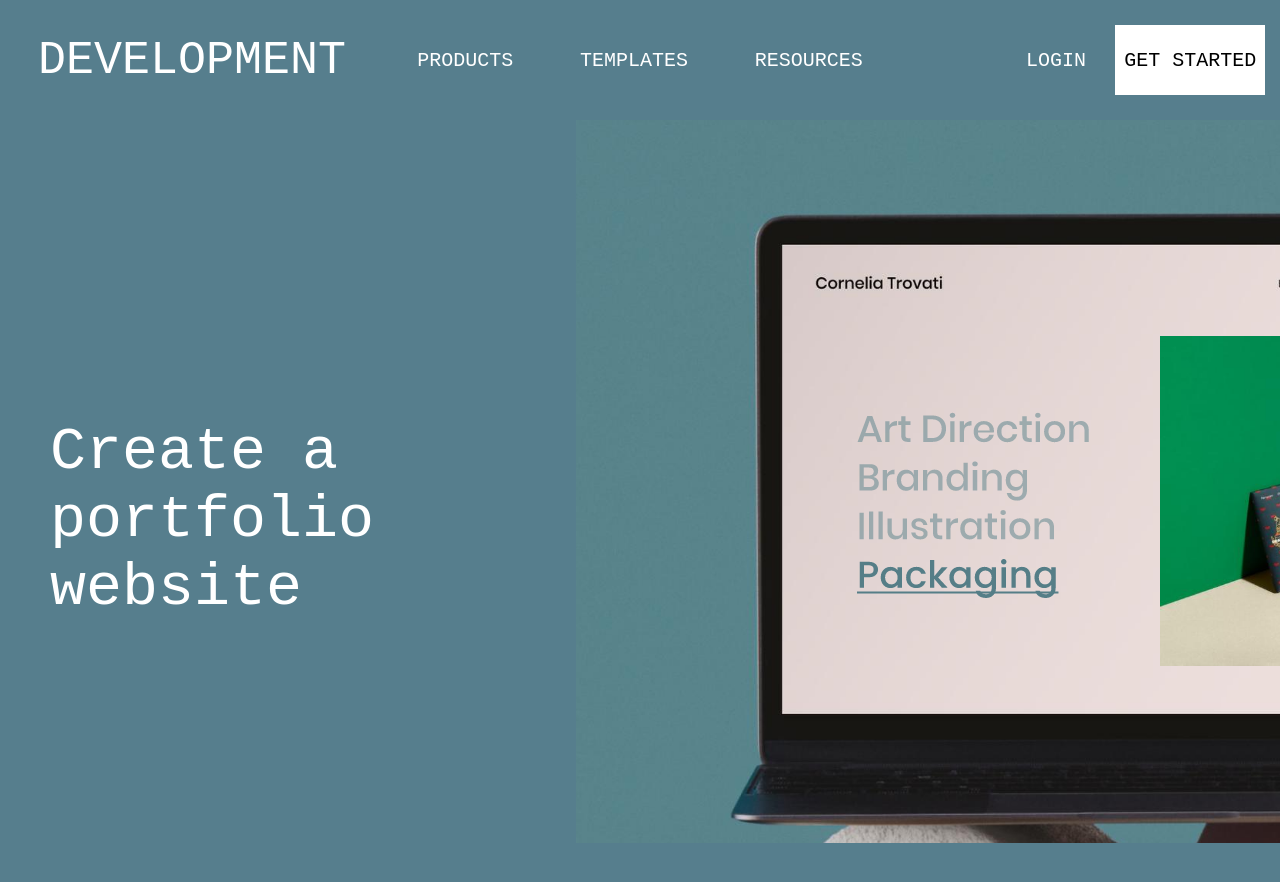
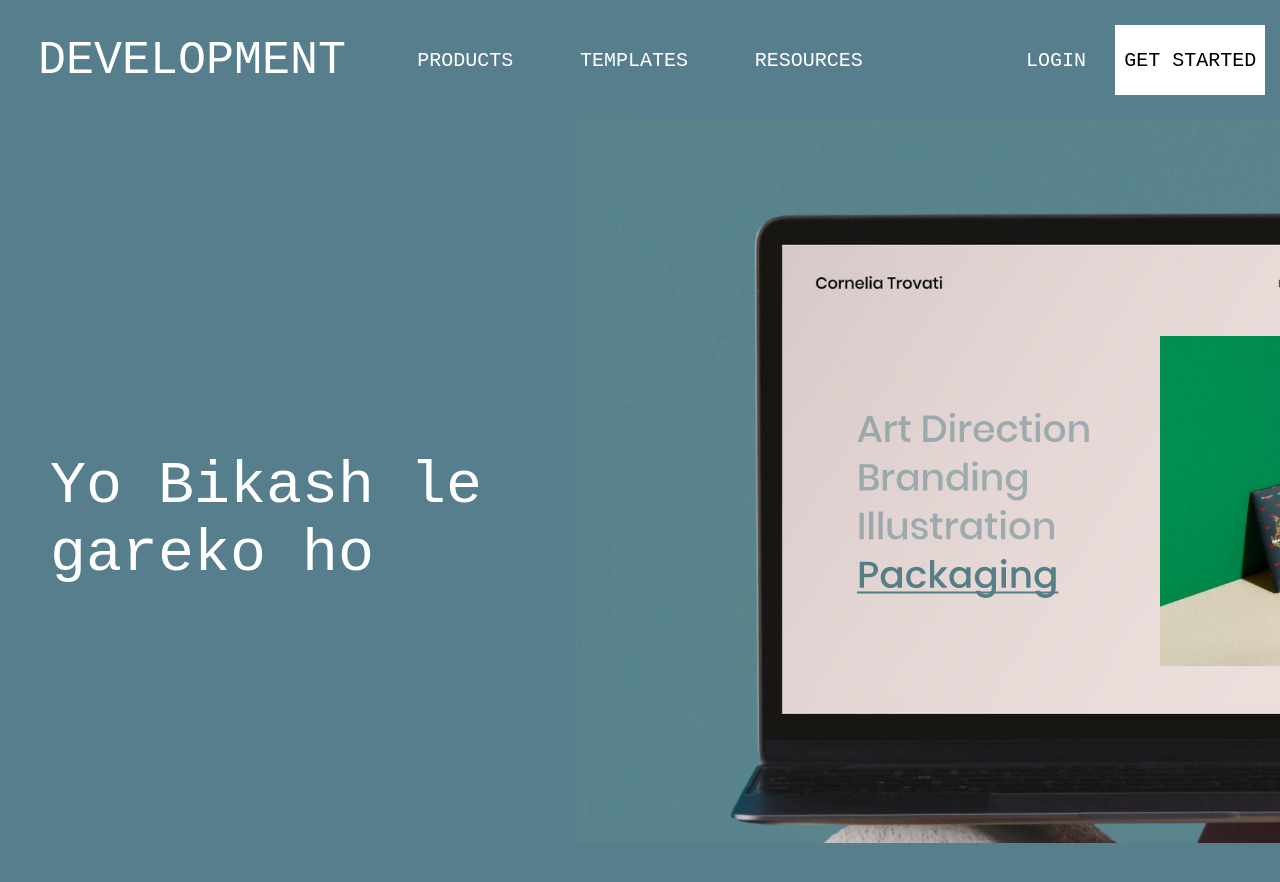
Before and after one commit to AayushMK/Webpage, a plain HTML site: page sq.html in a window 1280 px wide. Shown: the top 882 px of the page. Drawn offline with Linux system fonts and the light colour scheme.

Commit message:
bikash 11/26 update

```diff
--- a/sq.html
+++ b/sq.html
@@ -27,8 +27,7 @@
                 </div>
             </div>
             <div class="main">
-                <div class="right">Create a
-                    portfolio website</div>
+                <div class="right">Yo Bikash le gareko ho</div>
                 <div class="left">
                     <img src="laptop.png" alt="laptop">
                 </div>
```
